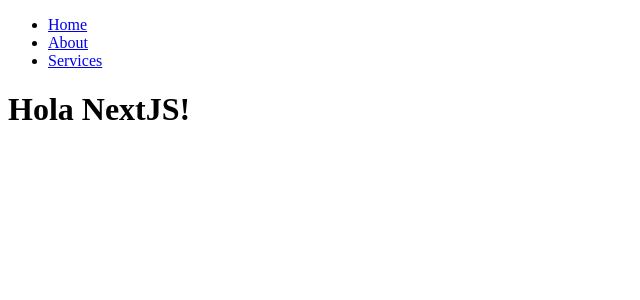
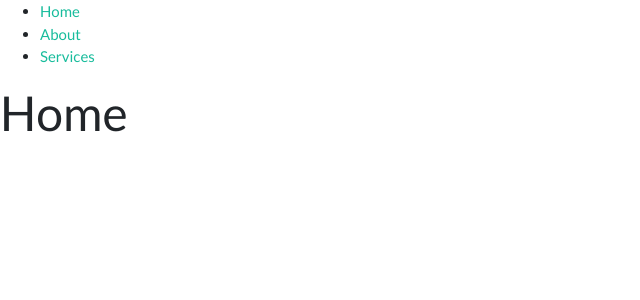
Before and after one commit to jcarlosj/Next-React-User-List-YT-Fazt, a Next.js app: page / in a window 1280 px wide. Shown: the top 300 px of the page, without its empty margins (0-640 px from the left). Built offline with nearby package versions, Linux system fonts and the light colour scheme.

Commit message:
Next > Head: Add information to the head tag of each of the pages

```diff
--- a/components/layout/Main.js
+++ b/components/layout/Main.js
@@ -1,9 +1,18 @@
+/** Next */
+import Head from 'next/head';
+
 /** Components */
 import Navigation from '../Navigation';
 
 /** Component */
 const MainLayout = ( props ) => (
     <div>
+        <Head>
+            <title>NextJS</title>
+            <meta property="og:title" content="NextJS" key="title" />
+            <meta name="viewport" content="initial-scale=1.0, width=device-width" />
+            <link rel="stylesheet" href="https://stackpath.bootstrapcdn.com/bootswatch/4.5.0/flatly/bootstrap.min.css" />
+        </Head>
         <Navigation />
         <div>
             { props .children }
--- a/pages/about.js
+++ b/pages/about.js
@@ -1,3 +1,6 @@
+/** Next */
+import Head from 'next/head';
+
 /** Components */
 import MainLayout from '../components/layout/Main';
 
@@ -5,6 +8,9 @@
 const About = () => {
     return (
         <MainLayout>
+            <Head>
+                <title>NextJS - About</title>
+            </Head>
             <h1>About!</h1>
         </MainLayout>
     );
--- a/pages/index.js
+++ b/pages/index.js
@@ -1,3 +1,6 @@
+/** Next */
+import Head from 'next/head';
+
 /** Components */
 import MainLayout from '../components/layout/Main';
 
@@ -5,7 +8,10 @@
 const Home = () => {
     return (
         <MainLayout>
-            <h1>Hola NextJS!</h1>
+            <Head>
+                <title>NextJS - Home</title>
+            </Head>
+            <h1>Home</h1>
         </MainLayout>
     );
 }
--- a/pages/services.js
+++ b/pages/services.js
@@ -1,9 +1,15 @@
+/** Next */
+import Head from 'next/head';
+
 /** Components */
 import MainLayout from '../components/layout/Main';
 
 /** Page */
 const Services = () => (
     <MainLayout>
+        <Head>
+            <title>NextJS - Services</title>
+        </Head>
         <h1>Services</h1>
     </MainLayout>
 );
```
